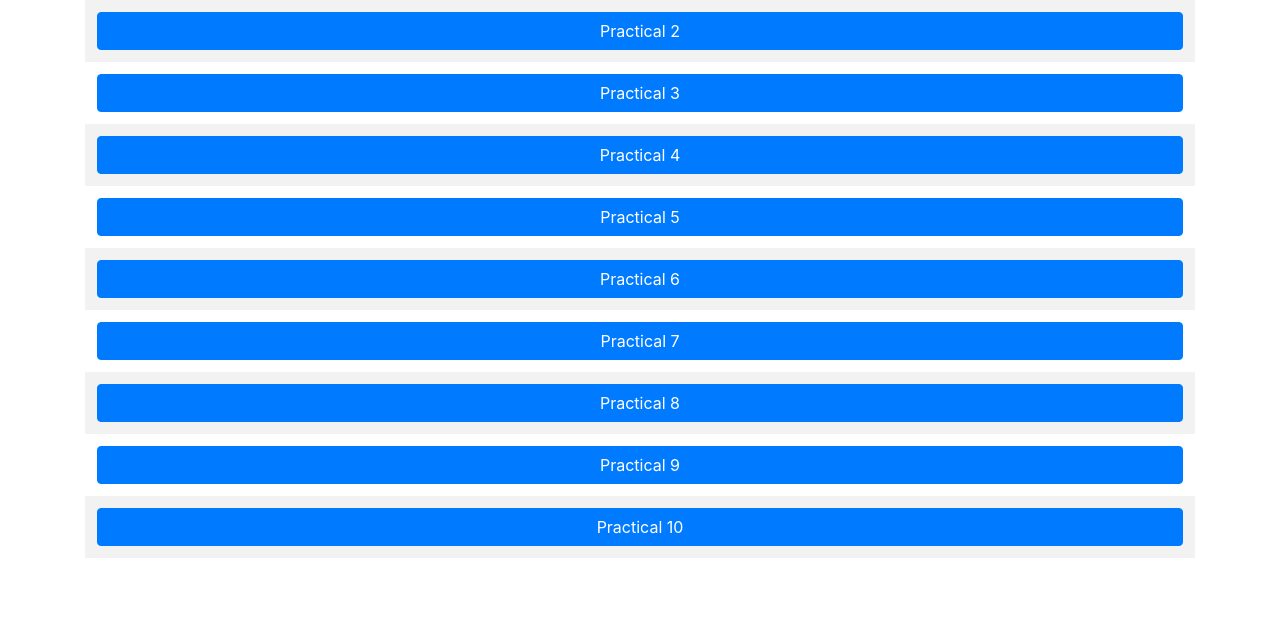
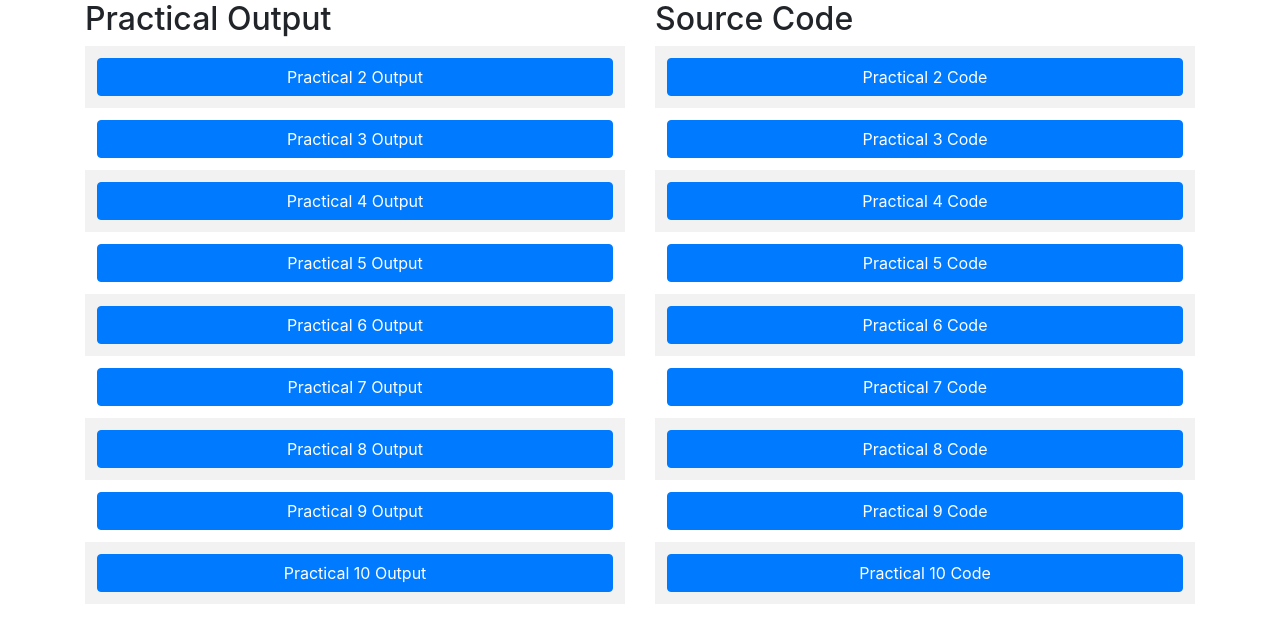
Before and after one commit to bhavya-joshi0098/RWPD_ALL_PR, a plain HTML site: page index.html in a window 1280 px wide. Drawn offline with nearby package versions, Linux system fonts and the light colour scheme.

Commit message:
Update index.html

```diff
--- a/index.html
+++ b/index.html
@@ -1,65 +1,130 @@
 <!DOCTYPE html>
 <html lang="en">
+
 <head>
     <meta charset="UTF-8">
     <meta name="viewport" content="width=device-width, initial-scale=1.0">
     <title>Document</title>
     <link rel="stylesheet" href="https://maxcdn.bootstrapcdn.com/bootstrap/4.0.0/css/bootstrap.min.css">
     <style>
-        .table td, .table th {
+        .table td,
+        .table th {
             border: none;
         }
     </style>
 </head>
+
 <body>
     <div class="container">
         <div class="row">
-            <div class="col-md-12">
+            <div class="col-md-6">
+                <h2>Practical Output</h2>
                 <table class="table table-striped table-hover">
                     <tbody>
                         <tr>
                             <td>
-                                <a href="pr_2.html" class="btn btn-primary btn-block">Practical 2</a>
+                                <a href="pr_2.html" class="btn btn-primary btn-block">Practical 2 Output</a>
                             </td>
                         </tr>
                         <tr>
                             <td>
-                                <a href="pr_3.html" class="btn btn-primary btn-block">Practical 3</a>
+                                <a href="pr_3.html" class="btn btn-primary btn-block">Practical 3 Output</a>
                             </td>
                         </tr>
                         <tr>
                             <td>
-                                <a href="pr_4.html" class="btn btn-primary btn-block">Practical 4</a>
+                                <a href="pr_4.html" class="btn btn-primary btn-block">Practical 4 Output</a>
                             </td>
                         </tr>
                         <tr>
                             <td>
-                                <a href="pr_5.html" class="btn btn-primary btn-block">Practical 5</a>
+                                <a href="pr_5.html" class="btn btn-primary btn-block">Practical 5 Output</a>
                             </td>
                         </tr>
                         <tr>
                             <td>
-                                <a href="pr_6.html" class="btn btn-primary btn-block">Practical 6</a>
+                                <a href="pr_6.html" class="btn btn-primary btn-block">Practical 6 Output</a>
                             </td>
                         </tr>
                         <tr>
                             <td>
-                                <a href="pr_7.html" class="btn btn-primary btn-block">Practical 7</a>
+                                <a href="pr_7.html" class="btn btn-primary btn-block">Practical 7 Output</a>
                             </td>
                         </tr>
                         <tr>
                             <td>
-                                <a href="pr_8.html" class="btn btn-primary btn-block">Practical 8</a>
+                                <a href="pr_8.html" class="btn btn-primary btn-block">Practical 8 Output</a>
                             </td>
                         </tr>
                         <tr>
                             <td>
-                                <a href="pr_9.html" class="btn btn-primary btn-block">Practical 9</a>
+                                <a href="pr_9.html" class="btn btn-primary btn-block">Practical 9 Output</a>
                             </td>
                         </tr>
                         <tr>
                             <td>
-                                <a href="pr_10.html" class="btn btn-primary btn-block">Practical 10</a>
+                                <a href="pr_10.html" class="btn btn-primary btn-block">Practical 10 Output</a>
+                            </td>
+                        </tr>
+                    </tbody>
+                </table>
+            </div>
+            <div class="col-md-6">
+                <h2>Source Code</h2>
+                <table class="table table-striped table-hover">
+                    <tbody>
+                        <tr>
+                            <td>
+                                <a href="https://github.com/bhavya-joshi0098/RWPD_ALL_PR/blob/main/pr_2.html"
+                                    class="btn btn-primary btn-block">Practical 2 Code</a>
+                            </td>
+                        </tr>
+                        <tr>
+                            <td>
+                                <a href="https://github.com/bhavya-joshi0098/RWPD_ALL_PR/blob/main/pr_3.html"
+                                    class="btn btn-primary btn-block">Practical 3 Code</a>
+                            </td>
+                        </tr>
+                        <tr>
+                            <td>
+                                <a href="https://github.com/bhavya-joshi0098/RWPD_ALL_PR/blob/main/pr_4.html"
+                                    class="btn btn-primary btn-block">Practical 4 Code</a>
+                            </td>
+                        </tr>
+                        <tr>
+                            <td>
+                                <a href="https://github.com/bhavya-joshi0098/RWPD_ALL_PR/blob/main/pr_5.html"
+                                    class="btn btn-primary btn-block">Practical 5 Code</a>
+                            </td>
+                        </tr>
+                        <tr>
+                            <td>
+                                <a href="https://github.com/bhavya-joshi0098/RWPD_ALL_PR/blob/main/pr_6.html"
+                                    class="btn btn-primary btn-block">Practical 6 Code</a>
+                            </td>
+                        </tr>
+                        <tr>
+                            <td>
+                                <a href="https://github.com/bhavya-joshi0098/RWPD_ALL_PR/blob/main/pr_7.html"
+                                    class="btn btn-primary btn-block">Practical 7 Code</a>
+                            </td>
+                        </tr>
+                        <tr>
+                            <td>
+                                <a href="https://github.com/bhavya-joshi0098/RWPD_ALL_PR/blob/main/pr_8.html"
+                                    class="btn btn-primary btn-block">Practical 8 Code</a>
+                            </td>
+                        </tr>
+                        <tr>
+                            <td>
+                                <a href="https://github.com/bhavya-joshi0098/RWPD_ALL_PR/blob/main/pr_9.html"
+                                    class="btn btn-primary btn-block">Practical 9 Code</a>
+                            </td>
+                        </tr>
+                        <tr>
+                            <td>
+                                <a href="https://github.com/bhavya-joshi0098/RWPD_ALL_PR/blob/main/pr_10.html"
+                                    class="btn btn-primary btn-block">Practical 10 Code</a>
                             </td>
                         </tr>
                     </tbody>
@@ -68,4 +133,5 @@
         </div>
     </div>
 </body>
+
 </html>
```
